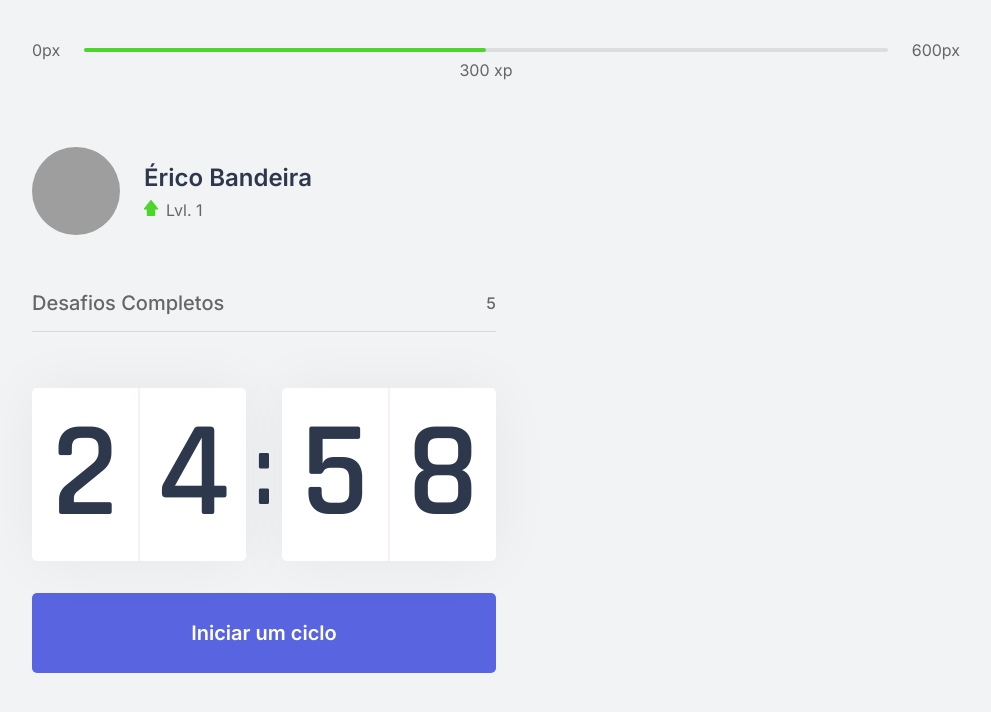
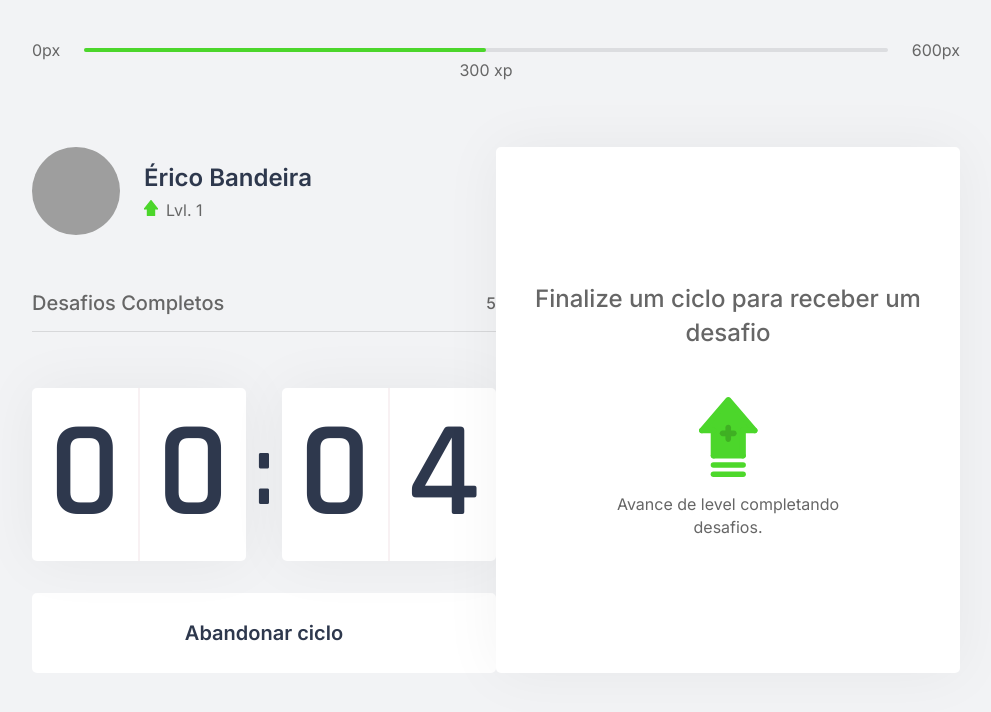
Before and after one commit to ericoBandeira/move.it, a Next.js app in the folder moveit.next/: page / in a window 1280 px wide. Both pictures are taken after a click on the button "Iniciar um ciclo". Shown: the top 712 px of the page, without its empty margins (144-1135 px from the left). Built offline with nearby package versions, Linux system fonts and the light colour scheme; grey boxes are pictures that could not be loaded.

Commit message:
Adicionando segunda coluna do projeto e lógica no contador

```diff
--- /dev/null
+++ b/moveit.next/src/components/ChallengeBox.tsx
@@ -0,0 +1,15 @@
+import styles from '../styles/components/ChallengeBox.module.css';
+
+export function ChallengeBox(){
+    return(
+       <div className={styles.challengeBoxContainer}>
+           <div className={styles.challengeNotActive}>
+               <strong>Finalize um ciclo para receber um desafio</strong>
+               <p>
+                   <img src="icons/level-up.svg" alt="Level Up"/>
+                   Avance de level completando desafios.
+               </p>
+           </div>
+       </div>
+    );
+}
--- a/moveit.next/src/components/Countdown.tsx
+++ b/moveit.next/src/components/Countdown.tsx
@@ -1,10 +1,12 @@
 import styles from '../styles/components/Countdown.module.css';
 import {useState, useEffect} from 'react';
 
+let countdownTimeout: NodeJS.Timeout;
 
 export function Countdown(){
-    const[time, setTime]= useState(25*60);
-    const[active,setActive]= useState(false)
+    const[time, setTime]= useState(0.1*60);
+    const[isActive,setisActive]= useState(false)
+    const[hasFinished, sethasFinished] = useState(false);
 
     const minutes = Math.floor(time /60); // arredondar para baixo
     const seconds = time % 60;
@@ -13,16 +15,26 @@
     const [secondLeft,secondRight]= String(seconds).padStart(2,'0').split('')
 
     function startCountdown(){
-        setActive(true);
+        setisActive(true);
+    }
+
+    function resetCountdown(){
+        clearTimeout(countdownTimeout);
+        setisActive(false);
+        setTime(0.1*60);
     }
 
     useEffect(()=>{
-        if(active && time > 0){
-            setTimeout(()=>{
+        if(isActive && time > 0){
+            countdownTimeout = setTimeout(()=>{
                 setTime(time-1);
             },1000)
         }
-    },[active, time]) //aciona um efeito colateral, primeiro parametro é oq vai acontecer, o segundo é quando
+        else if(time == 0){
+            sethasFinished(true);
+            setisActive(false);
+        }
+    },[isActive, time]) //aciona um efeito colateral, primeiro parametro é oq vai acontecer, o segundo é quando
 
     return(
         <div>
@@ -37,9 +49,27 @@
                     <span>{secondRight}</span>
                 </div>
             </div>
-            <button type="button" className={styles.startCountdownButton} onClick={startCountdown}>
-                Iniciar um ciclo
-            </button>
+            { hasFinished ? (
+                <button disabled className={styles.startCountdownButton }>
+                Ciclo encerrado
+                </button>
+            ):
+            (
+                <>
+                {isActive ?(
+                    <button type="button" className={`${styles.startCountdownButton} ${styles.startCountdownButtonActive}`} onClick={resetCountdown}>
+                    Abandonar ciclo
+                    </button>
+                ):
+                    <button type="button" className={styles.startCountdownButton} onClick={startCountdown}>
+                        Iniciar um ciclo
+                    </button>
+                }
+                </>
+            ) }
+
+
+
         </div>
     );
 }
--- a/moveit.next/src/pages/index.tsx
+++ b/moveit.next/src/pages/index.tsx
@@ -4,6 +4,7 @@
 import styles from '../styles/pages/Home.module.css';
 import { CompletedChallenges } from '../components/CompletedChallenges';
 import { Countdown } from '../components/Countdown';
+import { ChallengeBox } from '../components/ChallengeBox';
 
 export default function Home() {
   return (
@@ -20,7 +21,7 @@
           <Countdown></Countdown>
         </div>
         <div>
-
+          <ChallengeBox/>
         </div>
       </section>
     </div>
--- /dev/null
+++ b/moveit.next/src/styles/components/ChallengeBox.module.css
@@ -0,0 +1,39 @@
+.challengeBoxContainer{
+    height: 100%;
+
+    background: var(--white);
+    border-radius: 5px;
+    box-shadow: 0 0 60px rgba(0, 0, 0, 0.05);
+    padding: 1.5rem 2rem;
+
+    display: flex;
+    flex-direction: column;
+    align-items: center;
+    justify-content: center;
+
+    text-align: center;
+}
+
+.challengeNotActive{
+    display: flex;
+    flex-direction: column;
+    align-items: center;
+}
+.challengeNotActive strong{
+    font-size: 1.5rem;
+    font-weight: 500;
+    line-height: 1.4;
+}
+
+.challengeNotActive p{
+    display: flex;
+    flex-direction: column;
+    align-items: center;
+    line-height: 1.4;
+    max-width: 70%;
+    margin-top: 3rem;
+}
+
+.challengeNotActive p img{
+   margin-bottom: 1rem;
+}
--- a/moveit.next/src/styles/components/Countdown.module.css
+++ b/moveit.next/src/styles/components/Countdown.module.css
@@ -58,6 +58,22 @@
     transition: background-color 0.2s;
 }
 
-.startCountdownButton:hover{
+.startCountdownButton:not(:disabled):hover{
     background: var(--blue-dark);
 }
+
+.startCountdownButtonActive{
+   background-color: var(--white);
+   color: var(--title);
+}
+
+.startCountdownButtonActive:not(:disabled):hover{
+    background-color: var(--red);
+    color: var(--white);
+ }
+
+ .startCountdownButton:disabled{
+    background: var(--white);
+    color: var(--text);
+    cursor:not-allowed;
+ }
```
